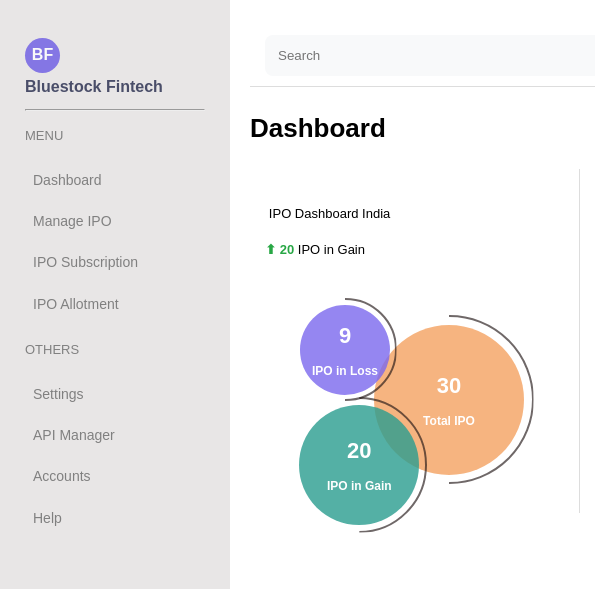
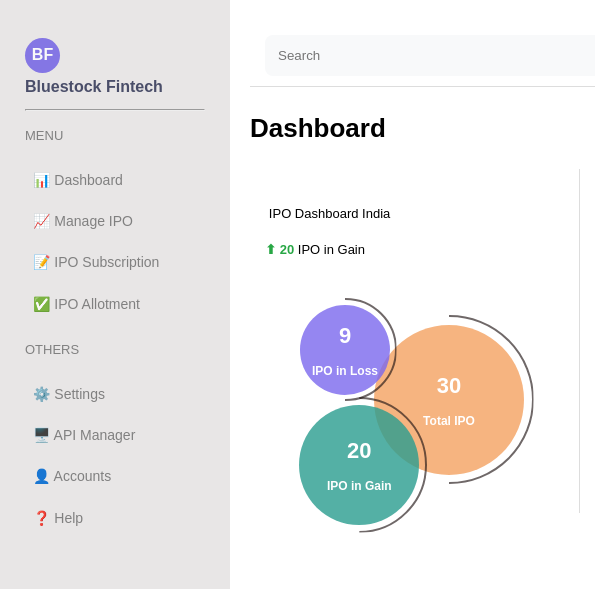
Before and after one commit to Chandana-Muppidi/Intern-Bluestock, a plain HTML site: page Frontend/home.html in a window 1280 px wide. Shown: the top 589 px of the page, 0-595 px from the left. Drawn offline with Linux system fonts and the light colour scheme.

Commit message:
home.html

```diff
--- a/Frontend/home.html
+++ b/Frontend/home.html
@@ -15,16 +15,17 @@
             <hr>
             <ul>
                 <p>MENU</p>
-                <li>Dashboard</li>
-                <li>Manage IPO</li>
-                <li>IPO Subscription</li>
-                <li>IPO Allotment</li>
+                <li><span class="icon">📊</span> Dashboard</li>
+                <li><span class="icon">📈</span> Manage IPO</li>
+                <li><span class="icon">📝</span> IPO Subscription</li>
+                <li><span class="icon">✅</span> IPO Allotment</li>
 
                 <p>OTHERS</p>
-                <li>Settings</li>
-                <li>API Manager</li>
-                <li>Accounts</li>
-                <li>Help</li>
+                <li><span class="icon">⚙️</span> Settings</li>
+                <li><span class="icon">🖥️</span> API Manager</li>
+                <li><span class="icon">👤</span> Accounts</li>
+                <li><span class="icon">❓</span> Help</li>
+
             </ul>
         </aside>
 
```
